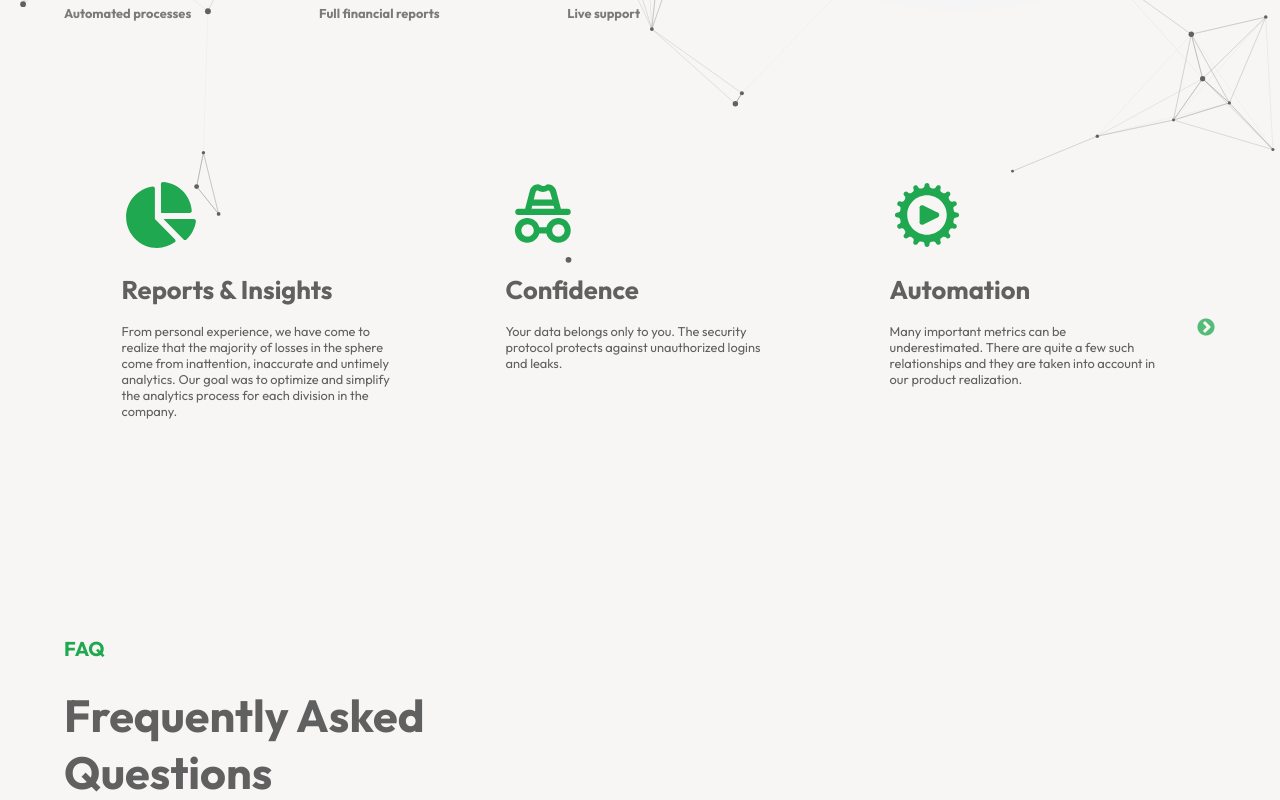
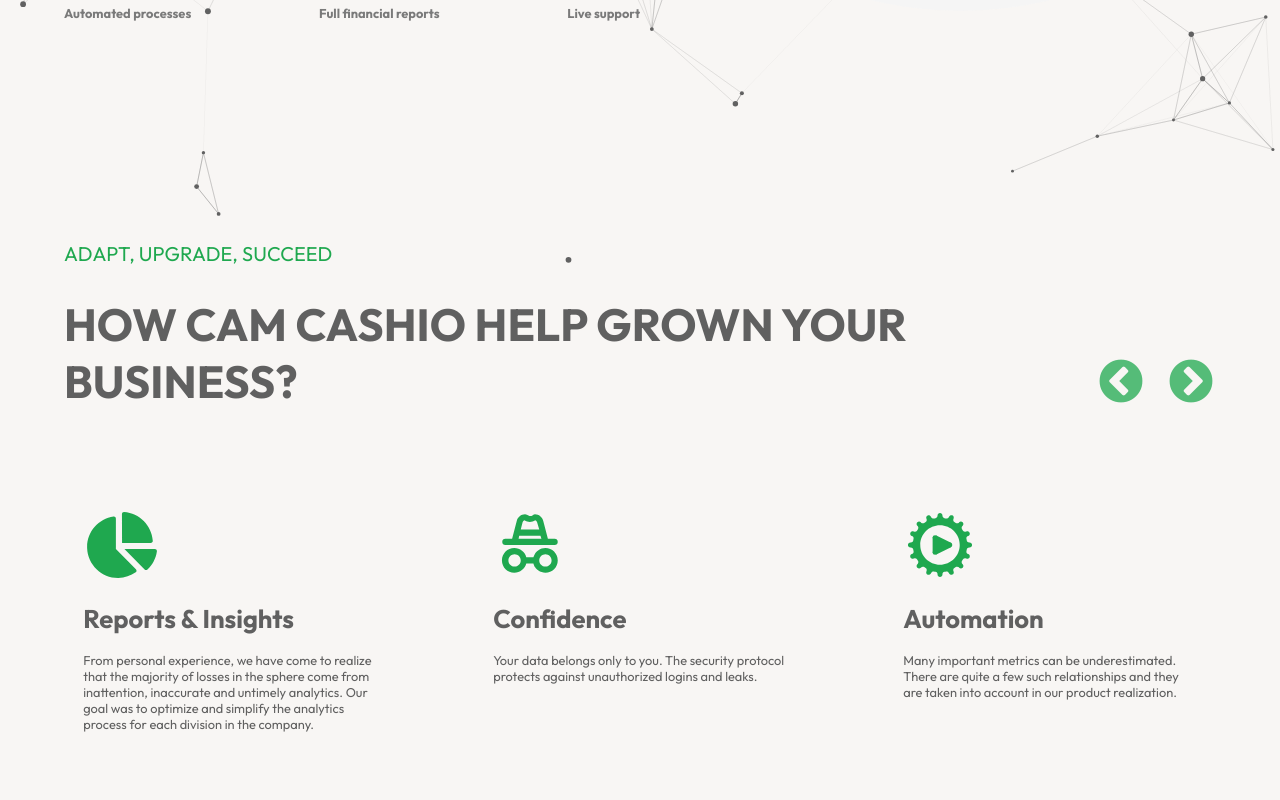
Before and after one commit to RevaGee/Cashio, a React (Create React App) app: page / in a window 1280 px wide. Shown: the part 520-1320 px from the top of the page. Built offline with nearby package versions, Linux system fonts and the light colour scheme.

Commit message:
corrected slider component

```diff
--- a/src/components/Collages/index.tsx
+++ b/src/components/Collages/index.tsx
@@ -20,7 +20,7 @@ import {useTranslation} from "react-i18next";
 
 export const Collages = () => {
     const [showRightButton, setShowRightButton] = useState(true);
-    const [showLeftButton, setShowLeftButton] = useState(false);
+    const [showLeftButton, setShowLeftButton] = useState(true);
     const sliderRef = useRef<Slider>(null);
     const {t} = useTranslation();
     const RightArrow = () => (
@@ -37,15 +37,13 @@ export const Collages = () => {
         slidesToShow: 3,
         slidesToScroll: 3,
         rows: 2,
-        nextArrow: <RightArrow />,
-        prevArrow: <LeftArrow />,
         afterChange: (index: number) => {
             if (index === 0) {
-                setShowLeftButton(false);
+                setShowLeftButton(true);
                 setShowRightButton(true);
             } else {
                 setShowLeftButton(true);
-                setShowRightButton(false);
+                setShowRightButton(true);
             }
         },
         responsive: [
@@ -54,16 +52,22 @@ export const Collages = () => {
                 settings: {
                     slidesToShow: 2,
                     slidesToScroll: 2,
-                    infinite: false,
+                    infinite: true,
                     adaptiveHeight: true,
+                    dots: true,
+                    autoplaySpeed: 4000,
+                    autoplay: true,
+                    pauseOnDotsHover: true,
+                    pauseOnFocus: true,
+                    pauseOnHover: true,
                     afterChange: (index: number) => {
                         if (index === 0) {
-                            setShowLeftButton(false);
+                            setShowLeftButton(true);
                         } else {
                             setShowLeftButton(true);
                         }
                         if(index >= 3){
-                            setShowRightButton(false);
+                            setShowRightButton(true);
                         }else{
                             setShowRightButton(true);
                         }
@@ -87,12 +91,12 @@ export const Collages = () => {
                     pauseOnHover: true,
                     afterChange: (index: number) => {
                         if (index === 0) {
-                            setShowLeftButton(false);
+                            setShowLeftButton(true);
                         } else {
                             setShowLeftButton(true);
                         }
                         if(index >= 10){
-                            setShowRightButton(false);
+                            setShowRightButton(true);
                         }else{
                             setShowRightButton(true);
                         }
@@ -104,6 +108,17 @@ export const Collages = () => {
 
 
     return (
+        <div className = 'collages'>
+            <div className = 'text_buttons'>
+                <div className = 'collages_text'>
+                    <p>ADAPT, UPGRADE, SUCCEED</p>
+                    <h1>HOW CAM CASHIO HELP GROWN YOUR BUSINESS?</h1>
+                </div>
+                <div className = 'collages_buttons'>
+                    <RightArrow />
+                    <LeftArrow />
+                </div>
+            </div>
             <div className='slider-wrapper'>
                 <div className='slider-container'>
                     <Slider ref={sliderRef} {...settings}>
@@ -170,5 +185,6 @@ export const Collages = () => {
                     </Slider>
                 </div>
             </div>
+        </div>
     );
 };
--- a/src/components/Collages/styles.scss
+++ b/src/components/Collages/styles.scss
@@ -1,6 +1,32 @@
 .slider-wrapper{
-  width: 90%;
-  margin: 100px auto;
+  width: 96%;
+  margin: 40px auto;
+}
+.collages{
+  margin: 200px 0 200px 0;
+  .text_buttons{
+    display: flex;
+    flex-direction: row;
+    align-items: end;
+    justify-content: space-between;
+    width: 90%;
+    margin: 0 auto;
+    .collages_text{
+      p{
+        color: #1FA84F;
+        font-size: 20px;
+      }
+      h1{
+        color: var(--text_color);
+        font-size: 45px;
+        margin-bottom: 0;
+      }
+    }
+    .collages_buttons{
+      display: flex;
+      flex-direction: row-reverse;
+    }
+  }
 }
 .collage{
   color: var(--text_color);
@@ -46,6 +72,9 @@
       }
     }
   }
+  .right_arrow, .left_arrow{
+    display: none !important;
+  }
 }
 @media(max-width: 768px){
   .slider-wrapper{
@@ -65,6 +94,14 @@
   }
   .right_arrow, .left_arrow{
     display: none !important;
+  }
+  .collages_text{
+    h1{
+      font-size: 40px !important;
+    }
+  }
+  .collages{
+    margin: 150px 0 150px 0 !important;
   }
 }
 @media(max-width: 380px){
@@ -91,37 +128,36 @@
 .slick-prev, .slick-next{
   display: none !important;
 }
+.right_arrow{
+  margin-left: 20px !important;
+}
 .right_arrow, .left_arrow{
+  display: block;
+  //width: 20px;
+  //height: 20px;
+  padding: 0;
+  cursor: pointer;
+  border: none;
+  outline: none;
+  background-color: transparent;
+
+}
+/*.right_arrow_hide, .left_arrow_hide{
   position: absolute;
   top: 50%;
-  display: block;
-  width: 20px;
-  height: 20px;
+  display: none;
   padding: 0;
   transform: translate(0, -50%);
   cursor: pointer;
   border: none;
   outline: none;
   background-color: transparent;
-}
-.right_arrow_hide, .left_arrow_hide{
-  position: absolute;
-  top: 50%;
-  display: none;
-  width: 20px;
-  height: 20px;
-  padding: 0;
-  transform: translate(0, -50%);
-  cursor: pointer;
-  border: none;
-  outline: none;
-  background-color: transparent;
-}
+}*/
 .left_arrow:before,
 .right_arrow:before
 {
   font-family: 'slick';
-  font-size: 20px;
+  font-size: 50px;
   line-height: 1;
 
   opacity: .75;
```
Lines whose indentation alone changed are shown as unchanged.
